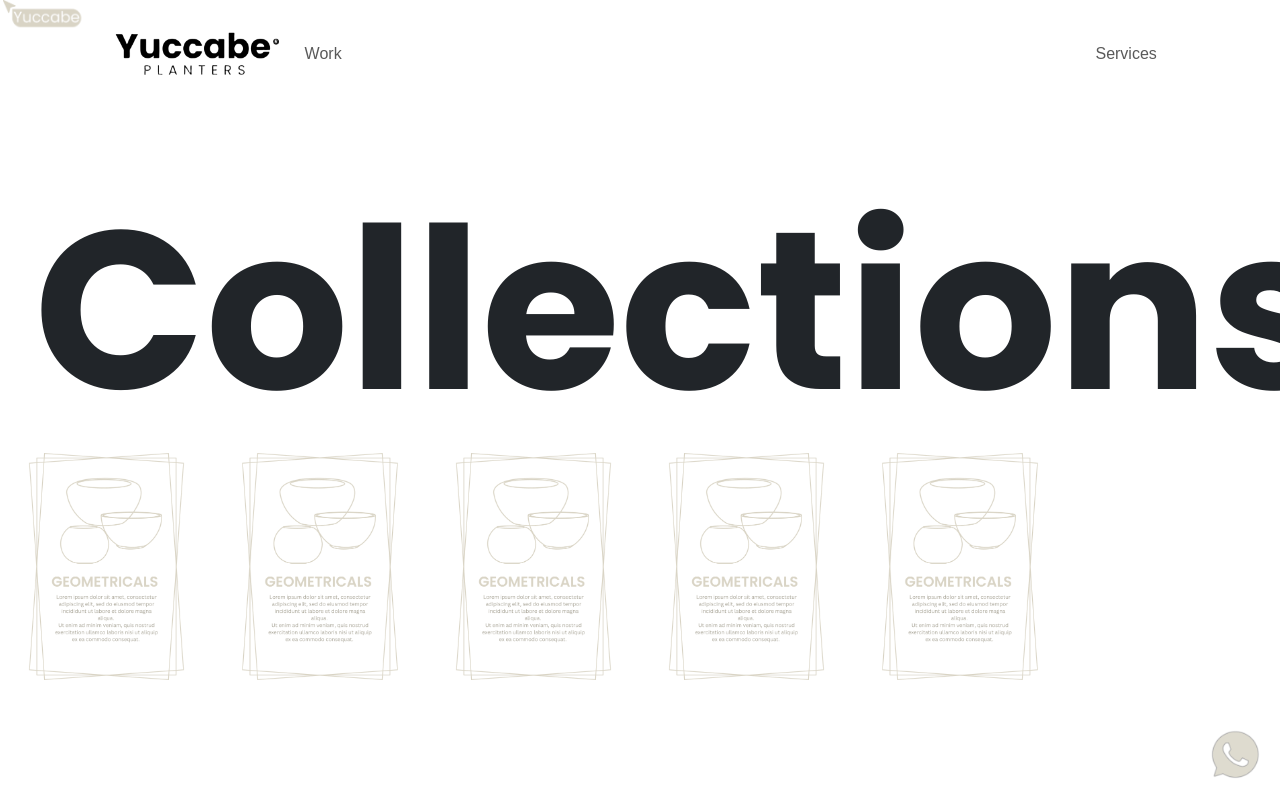
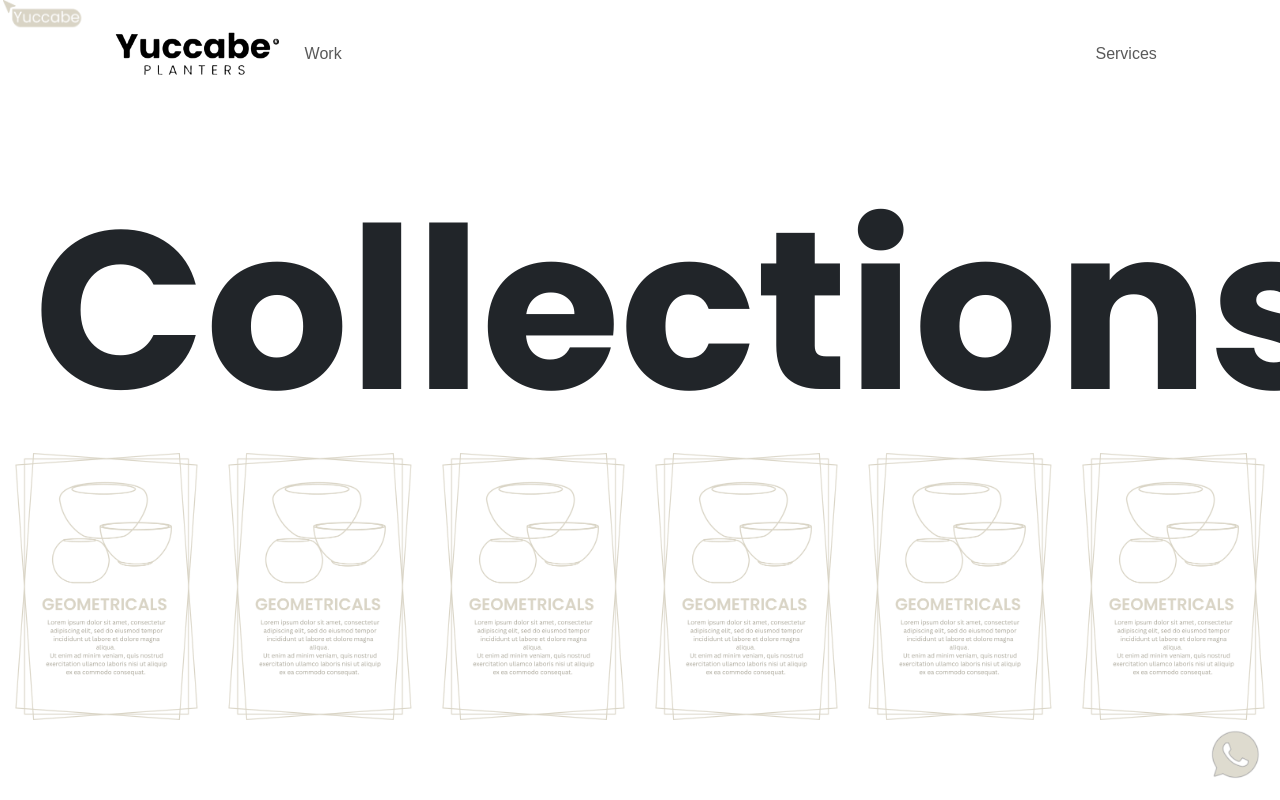
Before and after one commit to chaakdotin/yuccabeplanters, a React (Vite) app: page /page in a window 1280 px wide. Shown: the top 800 px of the page. Built offline with nearby package versions, Linux system fonts and the light colour scheme.

Commit message:
dhkjshkddf

```diff
--- a/src/Page.jsx
+++ b/src/Page.jsx
@@ -257,32 +257,36 @@ const ScrollSections = () => {
             <div className="container-fluid " id="newcolum"  style={{ position: "fixed",  transform: "translate(0px, 100px)"}}>
               <div className="w-100 h-100 " style={{overflow: "hidden",}}>
                 <div className="row">
-                    <div className="col-2 px-3">
+                    <div className="col-2 px-0">
                       <div className="card w-100 p-0 border-0">
                         <img className="card-img-top" alt="" src="./img/Geometrical1.png" />
                       </div>
                     </div>
-                    <div className="col-2 px-3">
+                    <div className="col-2 px-0">
                       <div className="card w-100 p-0 border-0">
                         <img className="card-img-top" alt="" src="./img/Geometrical1.png" />
                       </div>
                     </div>
-                    <div className="col-2 px-3">
+                    <div className="col-2 px-0">
                       <div className="card w-100 p-0 border-0">
                         <img className="card-img-top" alt="" src="./img/Geometrical1.png" />
                       </div>
                     </div>
-                    <div className="col-2 px-3">
+                    <div className="col-2 px-0">
                       <div className="card w-100 p-0 border-0">
                         <img className="card-img-top" alt="" src="./img/Geometrical1.png" />
                       </div>
                     </div>
-                    <div className="col-2 px-3">
+                    <div className="col-2 px-0">
                       <div className="card w-100 p-0 border-0">
                         <img className="card-img-top" alt="" src="./img/Geometrical1.png" />
                       </div>
                     </div>
-
+                    <div className="col-2 px-0">
+                      <div className="card w-100 p-0 border-0">
+                        <img className="card-img-top" alt="" src="./img/Geometrical1.png" />
+                      </div>
+                    </div>
                 </div>
               </div>
             </div>
```
